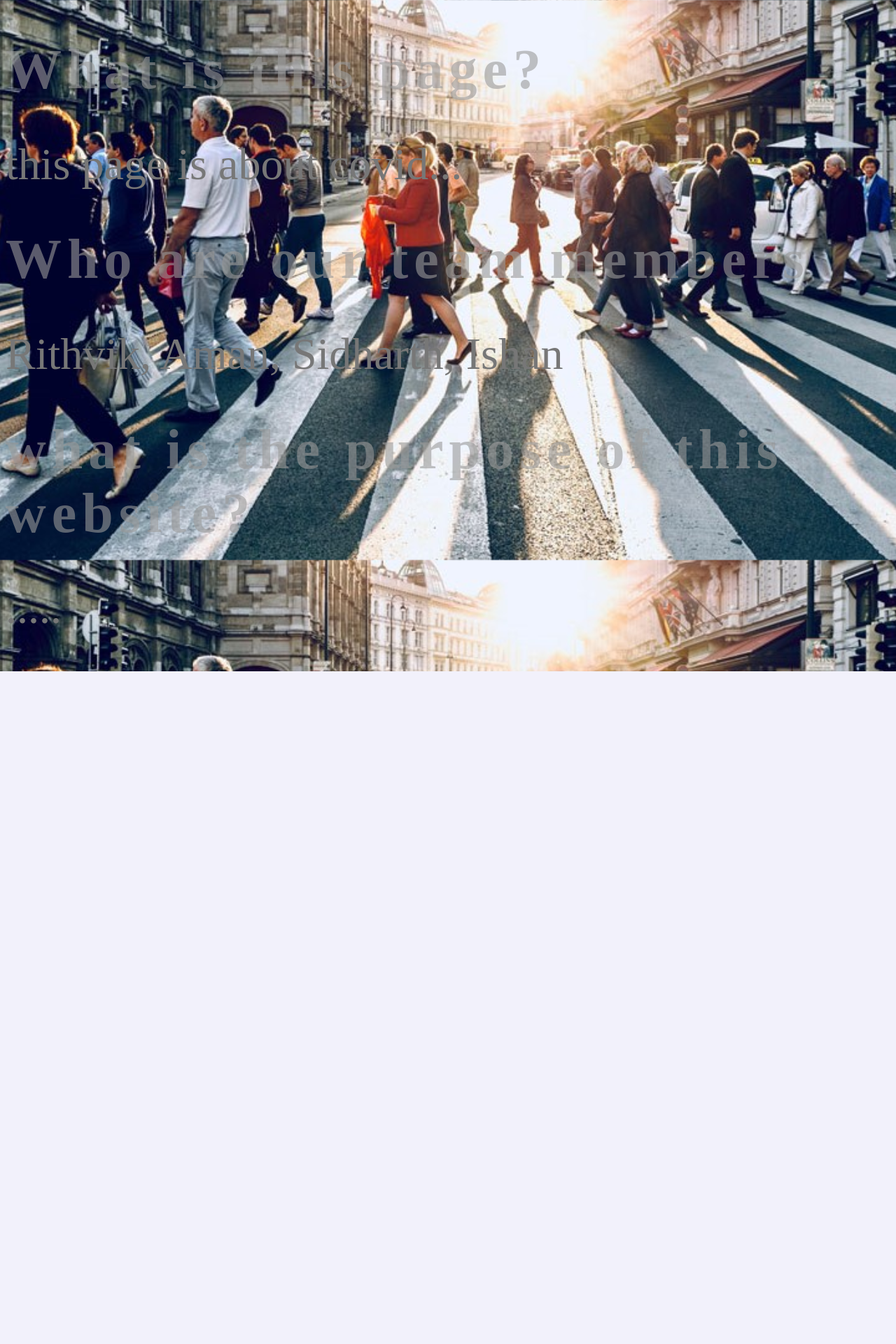
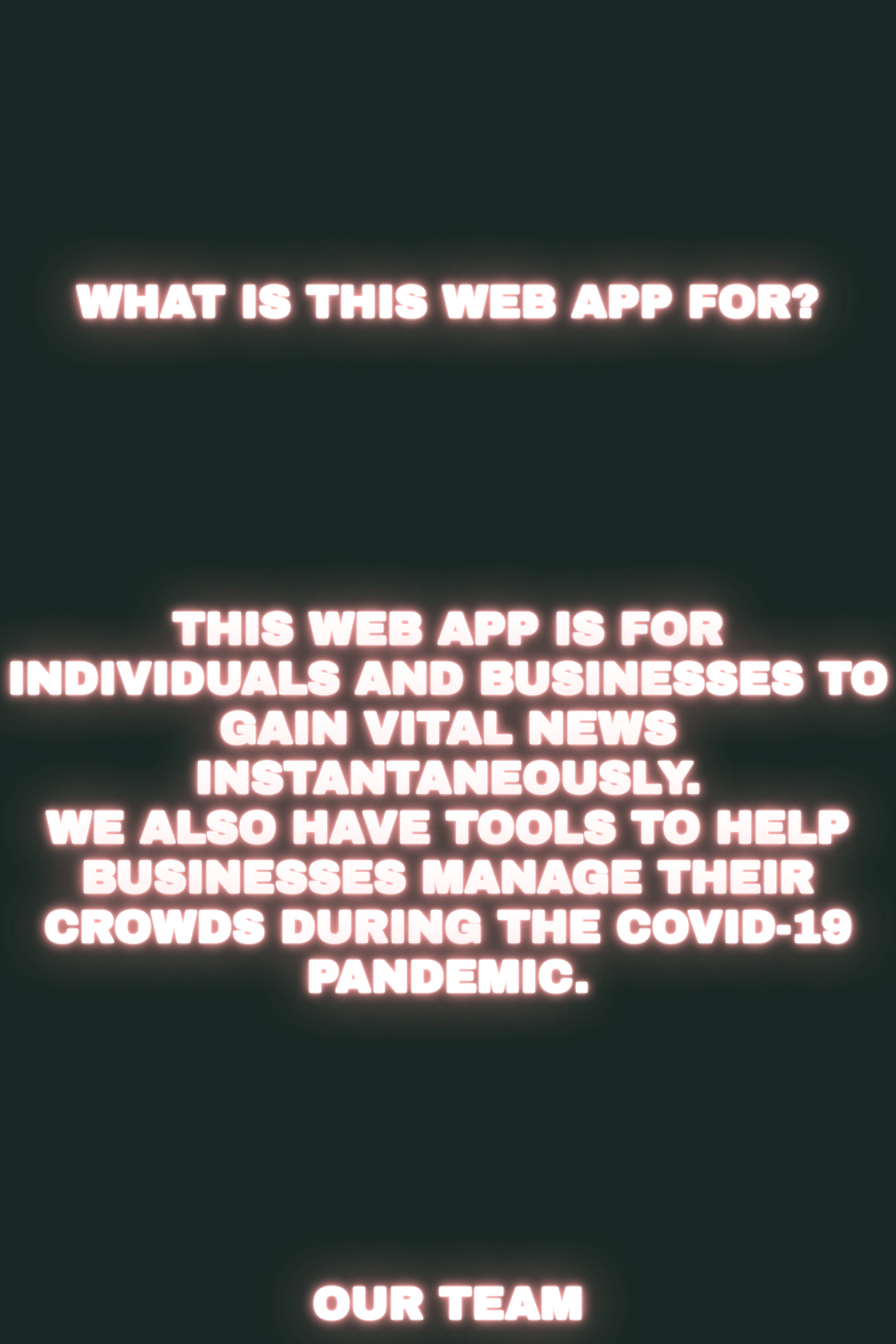
Before and after one commit to Rithvik-29/BitTheory, a Flask app: page /about in a window 1280 px wide. Shown: the top 1920 px of the page at 70% size. Before the commit the page ends 959 px from the top, so only its background shows below. Run offline with Flask 2, Linux system fonts and the light colour scheme.

Commit message:
added snake, about page, added content to individual.html

```diff
--- a/main.py
+++ b/main.py
@@ -2,8 +2,12 @@
 from flask import Flask,render_template, request
 app = Flask(__name__)
 isLockdown = {
-    'Singapore':True,
-    'India':False
+    'singapore':False,
+    'india':False,
+    'australia':False,
+    'usa':True,
+    'uk':False,
+    'malaysia':True,
 }
 
 #address
@@ -37,8 +41,12 @@ def about():
     return render_template('about.html', a=a)
 
 @app.route("/floaty")
-def game():
+def floaty():
     return render_template('floaty.html')
+
+@app.route("/snake")
+def snake():
+    return render_template('snake.html')
 
 @app.route("/action")
 def action():
--- a/static/about.css
+++ b/static/about.css
@@ -1,40 +1,49 @@
-div h1 {
-  color:#9999;
-  font-size: 5rem;
-  font-weight: 700;
-  letter-spacing:  8px;
-  margin-bottom:  2rem;
+:root {
+    --shadow-color: #FF9E9E;
+    --shadow-color-light: white;
+  }
 
-}
+  * {
+    padding: 0;
+    margin: 0;
+    box-sizing: border-box;
+  }
 
-div h2 {
-  color:#777;
-  font-size: 4rem;
-  font-weight: 400;
-}
+  body {
+    font-family: "Archivo", sans-serif;
+    background-color: #192824;
+  }
 
-p {
-  font-size: 2rem;
-  color:#fff;
-  line-height:5rem;
-  margin-bottom: 5rem;
+  p {
+    margin: calc(50vh - 4px) auto 0 auto;
+    font-size: 65px;
+    text-transform: uppercase;
+    font-family: "Archivo Black", "Archivo", sans-serif;
+    font-weight: normal;
+    display: block;
+    height: auto;
+    text-align: center;
+  }
 
-}
-* {
-    box-sizing: border-box;
-}
+  .logo-1 {
+    color: white;
+    animation: neon 3s infinite;
+  }
 
-.content {
-    position: fixed;
-    bottom: 0;
-    background: rgba(0, 0, 0, 0.5);
-    color: #f1f1f1;
-    width: 100%;
-    padding: 20px;
-}
-body {
-    background-image: url('static/assets/Walkability-article-800x450.jpg');
-    background-repeat: no-repeat;
-    background-attachment: fixed;
-    background-size: cover;
+  @keyframes neon {
+    0% {
+      text-shadow: -1px -1px 1px var(--shadow-color-light), -1px 1px 1px var(--shadow-color-light), 1px -1px 1px var(--shadow-color-light), 1px 1px 1px var(--shadow-color-light),
+      0 0 3px var(--shadow-color-light), 0 0 10px var(--shadow-color-light), 0 0 2px var(--shadow-color-light),
+      0 0 3px var(--shadow-color), 0 0 40px var(--shadow-color), 0 0 5px var(--shadow-color), 0 0 7px var(--shadow-color), 0 0 10px var(--shadow-color), 0 0 20px var(--shadow-color);
+    }
+    50% {
+      text-shadow: -1px -1px 1px var(--shadow-color-light), -1px 1px 1px var(--shadow-color-light), 1px -1px 1px var(--shadow-color-light), 1px 1px 1px var(--shadow-color-light),
+      0 0 5px var(--shadow-color-light), 0 0 1.5px var(--shadow-color-light), 0 0 2.5px var(--shadow-color-light),
+      0 0 4px var(--shadow-color), 0 0 5px var(--shadow-color), 0 0 6px var(--shadow-color), 0 0 8px var(--shadow-color), 0 0 110px var(--shadow-color), 0 0 21px var(--shadow-color);
+    }
+    100% {
+      text-shadow: -1px -1px 1px var(--shadow-color-light), -1px 1px 1px var(--shadow-color-light), 1px -1px 1px var(--shadow-color-light), 1px 1px 1px var(--shadow-color-light),
+      0 0 3px var(--shadow-color-light), 0 0 1px var(--shadow-color-light), 0 0 2px var(--shadow-color-light),
+      0 0 3px var(--shadow-color), 0 0 4px var(--shadow-color), 0 0 5px var(--shadow-color), 0 0 7px var(--shadow-color), 0 0 10px var(--shadow-color), 0 0 20px var(--shadow-color);
+    }
   }
--- a/templates/about.html
+++ b/templates/about.html
@@ -4,18 +4,16 @@
     <meta charset= "UTF-8">
     <meta name= "viewport" content="width=device-width, initial-scale=1.0">
     <link rel="stylesheet" href="static/about.css">
+    <link href="https://fonts.googleapis.com/css?family=Archivo+Black&display=swap" rel="stylesheet">
     <title> what is this page </title>
 </head>
     <body>
         <div>
-            <h1> What is this page? </h1>
-            <h2> this page is about covid... </h2>
-
-            <h1> Who are our team members</h1>
-            <h2> Rithvik, Aman, Sidharth, Ishan
-
-            <h1> what is the purpose of this website?
-            <h2> ..... </h2>
+        <p class="logo-1">What is this Web App for?</p>
+        <p class="logo-1">This Web App is for individuals and businesses to gain vital news instantaneously.<br>
+        We also have tools to help businesses manage their crowds during the COVID-19 Pandemic.
+        </p>
+        <p class="logo-1">Our team<br><br><br>Rithvik<br><br>Aman<br><br>Sidharth<br><br>Ishan<br><br><br><br><br><br><br><br>&nbsp</p>
         </div>
     </body>
 </html>
--- a/templates/business.html
+++ b/templates/business.html
@@ -13,8 +13,7 @@
                 <a class="dropbtn" href="javascript:void(0)">Games</a>
                 <div class="dropdown-content">
                     <a href="/floaty">Floaty Block</a>
-                    <a href="#">News 2</a>
-                    <a href="#">News 3</a>
+                    <a href="/snake">Snakes & Apples</a>
           </div>
       </li>
       <li><a href="/about">About</a></li>
--- a/templates/home.html
+++ b/templates/home.html
@@ -18,8 +18,7 @@
                 <a class="dropbtn" href="javascript:void(0)">Games</a>
                 <div class="dropdown-content">
                     <a href="/floaty">Floaty Block</a>
-                    <a href="#">News 2</a>
-                    <a href="#">News 3</a>
+                    <a href="/snake">Snakes & Apples</a>
                 </div>
             </li>
             <li><a href="/about">About</a></li>
```
Also changed, not shown: templates/individual.html (+12 -2 lines), templates/snake.html (added, +170 -0 lines).
